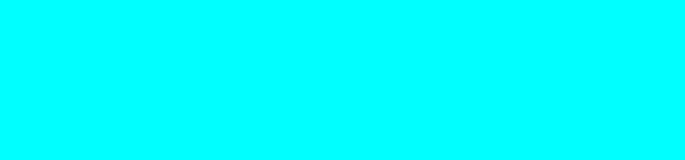
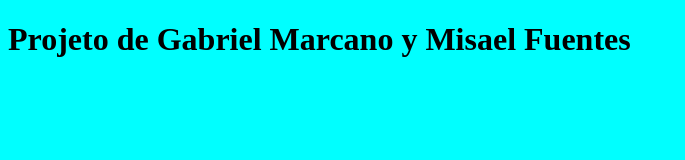
Before and after one commit to marcanogc/projeto-equipe, a plain HTML site: page index.html in a window 1280 px wide. Shown: the whole page, without its empty margins (0-685 px from the left). Drawn offline with Linux system fonts and the light colour scheme.

Commit message:
Adicionado h1

```diff
--- a/index.html
+++ b/index.html
@@ -7,6 +7,6 @@
     <title>Projeto-Equipe</title>
 </head>
 <body>
-
+    <h1>Projeto de Gabriel Marcano y Misael Fuentes</h1>
 </body>
 </html>
```
